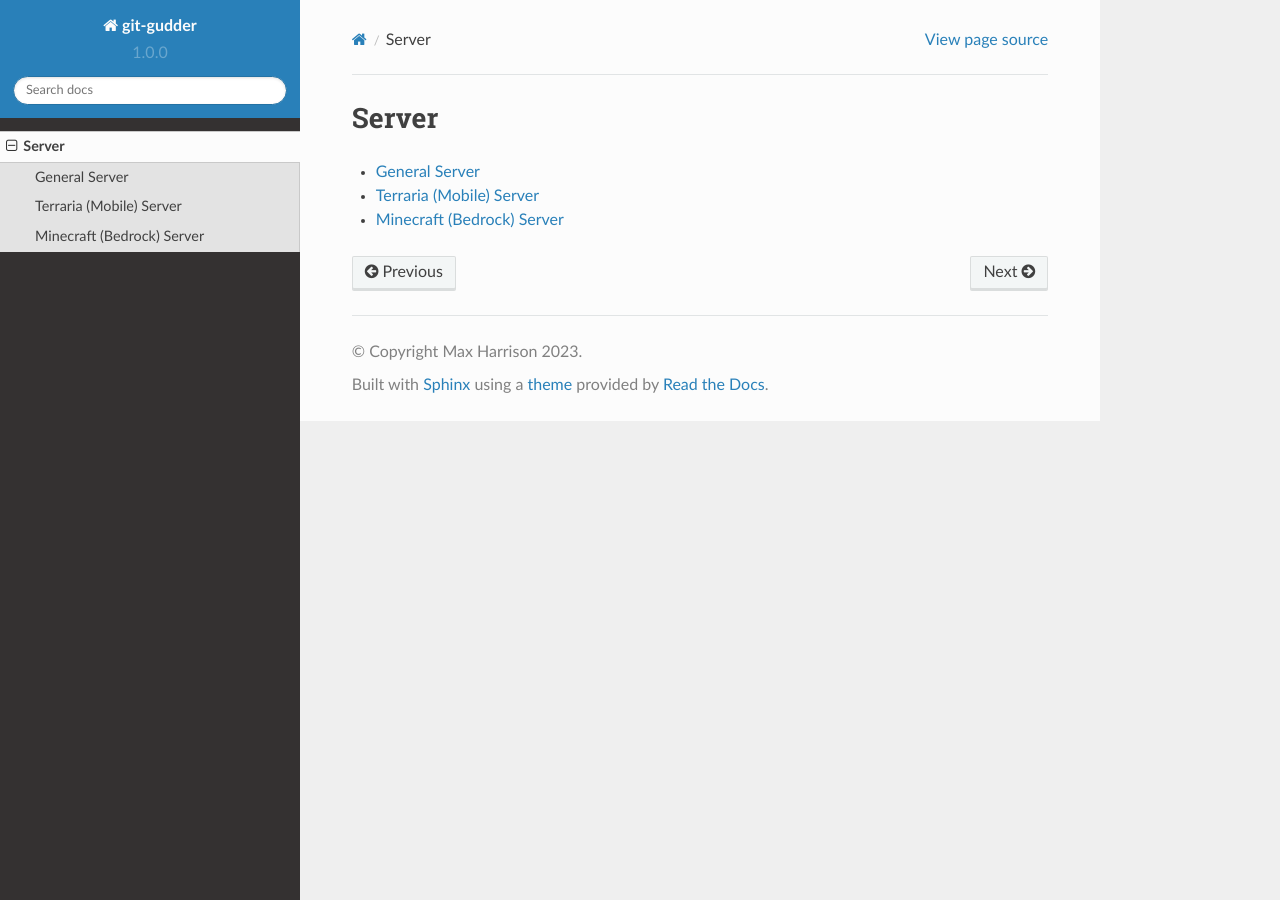
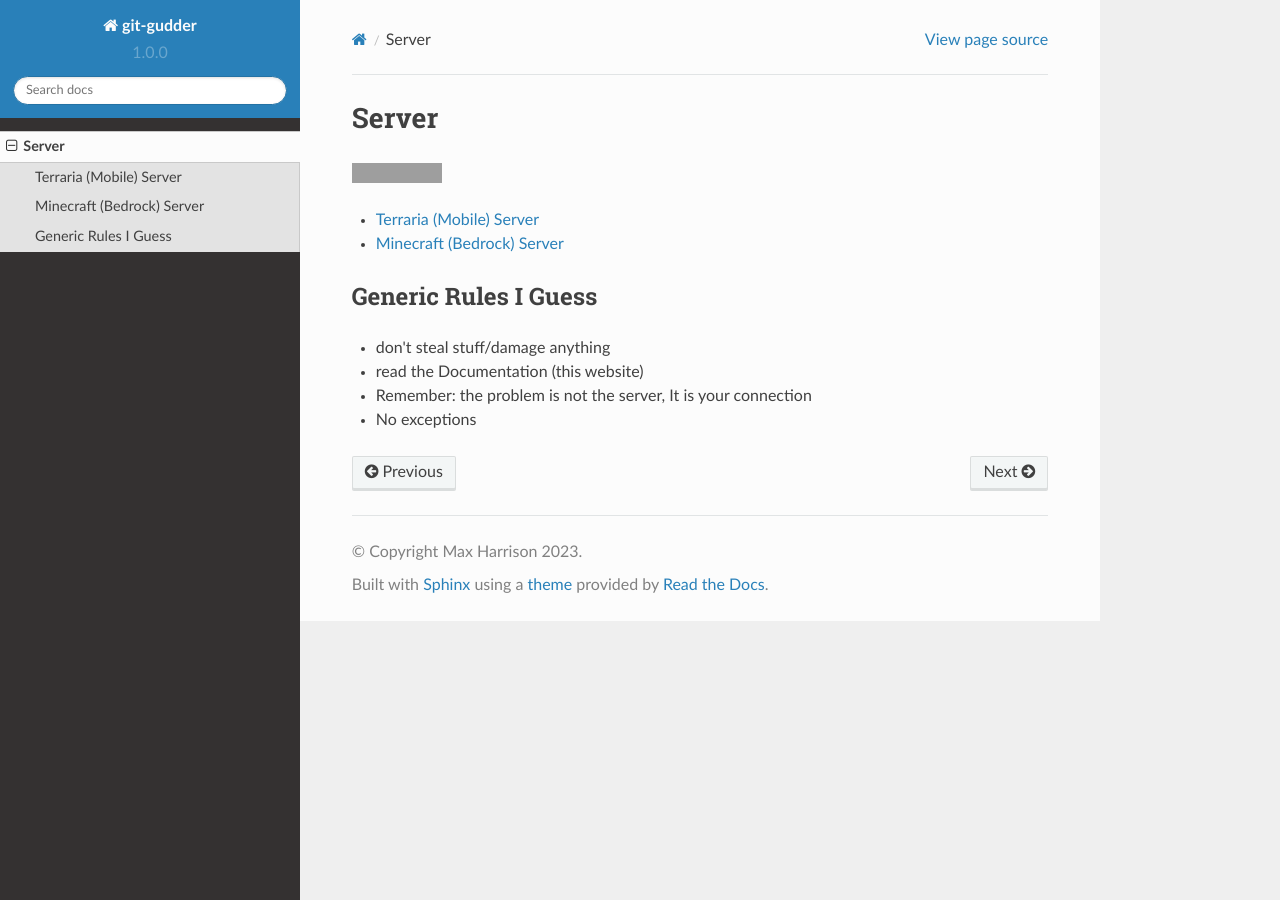
Before and after one commit to Cornelius-Figgle/git-gudder, a Sphinx documentation site: the page built from docs/source/server/index.md, in a window 1280 px wide. Built offline with Sphinx 7.4.7 and the Read the Docs theme 2.0.0, drawn with Linux system fonts in a browser that asks for light colours; grey boxes are pictures that could not be loaded.

Commit message:
moved into index?

````diff
--- a/docs/source/server/index.md
+++ b/docs/source/server/index.md
@@ -1,8 +1,20 @@
 # Server
+
+[![Documentation Status](https://readthedocs.org/projects/git-gudder/badge/?version=latest)](https://git-gudder.readthedocs.io/en/latest/?badge=latest)
 
 ```{toctree}
 :maxdepth: 1
-server
 terraria-server
 minecraft-server
 ```
+
+## Generic Rules I Guess
+
+<ul>
+  <li>don't steal stuff/damage anything</li>
+  <li>read the Documentation (this website)</li>
+  <li>Remember: the problem is not the server, It is your connection</li>
+  <ul>
+    <li>No exceptions</li>
+  </ul>
+</ul>
````
